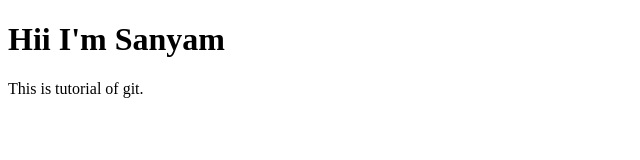
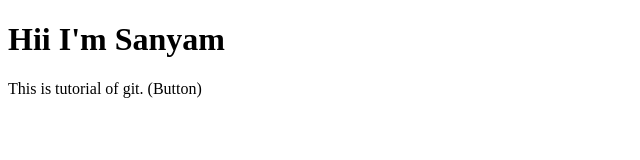
Before and after one commit to Sanyam0786/Git-Tutorial, a plain HTML site: page index.html in a window 1280 px wide. Shown: the full height of the page, 0-640 px from the left. Drawn offline with Linux system fonts and the light colour scheme.

```diff
--- a/index.html
+++ b/index.html
@@ -7,6 +7,6 @@
 </head>
 <body>
     <h1>Hii I'm Sanyam</h1>
-    <p>This is tutorial of git.</p>
+    <p>This is tutorial of git. (Button) </p>
 </body>
 </html>
```
